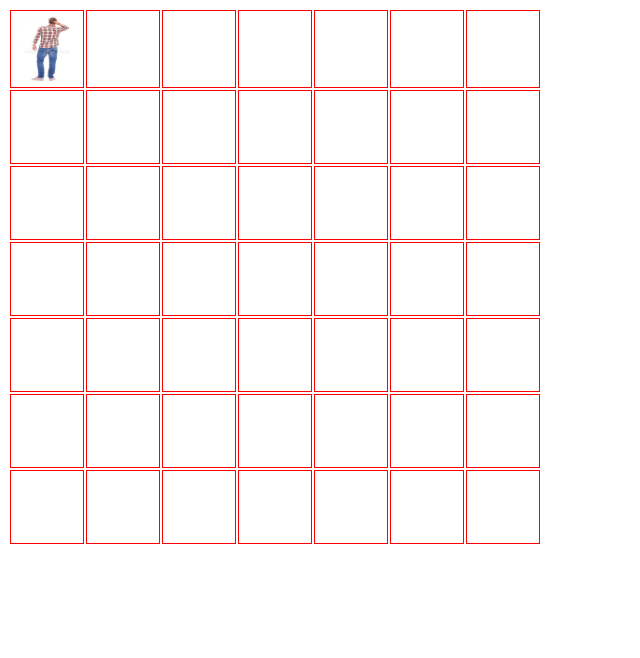
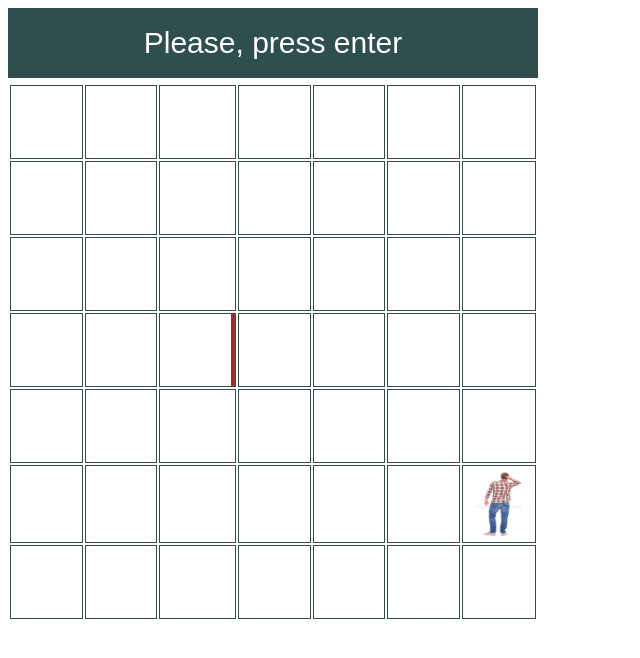
Before and after one commit to PivrikArtem/js, a plain HTML site: page test GoldenIt/index.html in a window 1280 px wide. Shown: the whole page, without its empty margins (0-640 px from the left). Drawn offline with Linux system fonts and the light colour scheme.

Commit message:
add new file code.js

```diff
--- a/test GoldenIt/code.js
+++ b/test GoldenIt/code.js
@@ -1,9 +1,10 @@
 class Room {
     constructor(controlPerson) {
         this.controlPerson = controlPerson;
+        this.divWrapperEl = document.querySelector('.wrapper');
         this.currentId = this._currentIdEl().currentIdEl;
         this.tableEl = document.createElement('table');
-        this.divWrapperEl = document.querySelector('.wrapper');
+        this.startEl = document.createElement('div');
         this.imgEl = document.createElement('img');
         this.imgEl.src = 'top_and_down.jpg'
         this.tr = null;
@@ -21,9 +22,12 @@ class Room {
         }
         this.startCell = this.tableEl.querySelector("#" + this.currentId)
         this.startCell.appendChild(this.imgEl);
+        this.startEl.innerHTML = `<span>Please, press enter</span>`;
+        this.startEl.id = 'start_id';
     }
 
     createRoom() {
+        this.divWrapperEl.appendChild(this.startEl);
         this.divWrapperEl.appendChild(this.tableEl);
         this.viewControlPerson();
     }
@@ -57,17 +61,18 @@ class Room {
     }
 
     _onMovingPerson(e) {
-        debugger;
+
         const currentIdEl = this._currentIdEl().currentIdEl;
         const colInx = this._currentIdEl().currentColumnIndex;
         const cellInx = this._currentIdEl().currentCellIndex;
-        if (colInx < 6 && colInx > 0 && cellInx < 6 && cellInx > 0) {
+        if (colInx < this.n - 1 && colInx > 0 && cellInx < this.m - 1 && cellInx > 0) {
             const currentCell = this.divWrapperEl.querySelector("#" + currentIdEl);
             const currentImg = currentCell.querySelector('img');
             currentImg.remove();
         }
         if (e.keyCode === 39) {
             this.controlPerson.nextPerson(this._addPerson.bind(this));
+
         }
         if (e.keyCode === 37) {
             this.controlPerson.prevPerson(this._addPerson.bind(this));
@@ -78,17 +83,42 @@ class Room {
         if (e.keyCode === 40) {
             this.controlPerson.downPerson(this._addPerson.bind(this));
         }
+        if (e.keyCode === 13) {
+
+            setInterval(() => {
+                if (this._currentIdEl().currentColumnIndex == 0 && this._currentIdEl().currentCellIndex >= 0) {
+
+                    this.controlPerson.prevPerson(this._addPerson.bind(this));
+                }
+                if (this._currentIdEl().currentCellIndex == 0 && this._currentIdEl().currentColumnIndex < this.m - 1
+
+                ) {
+                    this.controlPerson.downPerson(this._addPerson.bind(this));
+                }
+                if (this._currentIdEl().currentColumnIndex == this.m - 1) {
+                    this.controlPerson.nextPerson(this._addPerson.bind(this));
+                }
+                if (this._currentIdEl().currentColumnIndex < this.m - 1 && this._currentIdEl().currentColumnIndex > 0
+                    && this._currentIdEl().currentCellIndex < this.n && this._currentIdEl().currentCellIndex > 0
+                ) {
+                    this.controlPerson.topPerson(this._addPerson.bind(this));
+                }
+
+            }, 1000)
+
+
+        }
     }
 
     viewControlPerson() {
-        document.addEventListener('keyup', this._onMovingPerson.bind(this));
+        document.addEventListener('keydown', this._onMovingPerson.bind(this));
     }
 }
 
 class СontrolPerson {
     constructor() {
-        this.currentCellIndex = 0;
-        this.currentColumnIndex = 0;
+        this.currentCellIndex = 6;
+        this.currentColumnIndex = 5;
         this.id = null;
     }
 
--- a/test GoldenIt/style.css
+++ b/test GoldenIt/style.css
@@ -1,10 +1,35 @@
+.wrapper {
+    max-width: 530px;
+}
+span{
+font-size: 30px;
+color: white;
+font-family: Arial, Helvetica, sans-serif;
+
+}
+
 table tr td {
     width: 70px;
     height: 70px;
-    border: 1px solid red;
+
+    border: 1px solid darkslategray;
+}
+
+table tr #id32 {
+    border-right: 5px solid brown;
 }
 
 img {
     width: 70px;
     height: 70px;
 }
+ #start_id{
+     display:flex;
+     justify-content: center;
+     align-items: center;
+background-color:darkslategray;
+width: 530px;
+height:70px;
+margin-bottom:5px;
+
+ }
```
